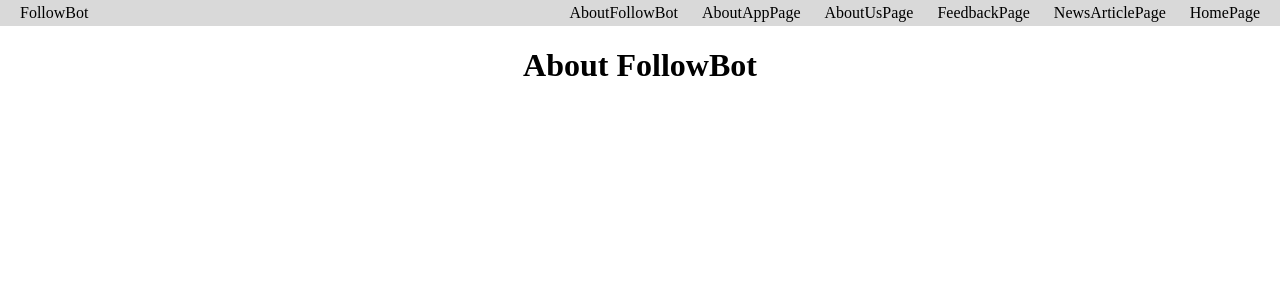
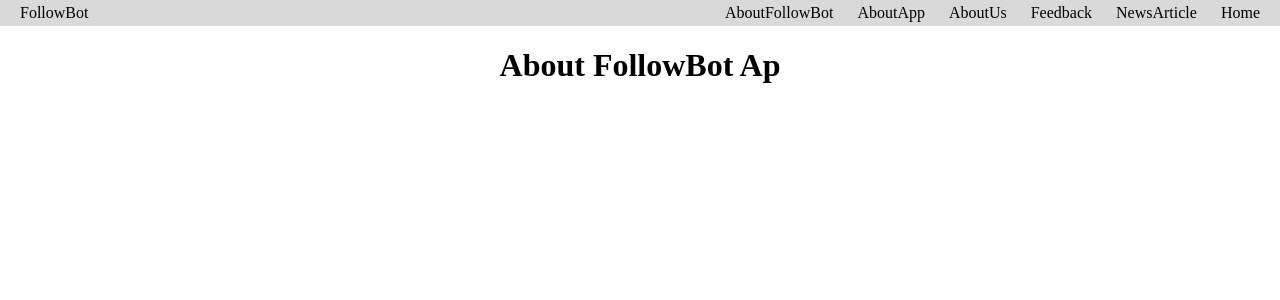
Before and after one commit to FrankVanris2/FollowBot, a React app in the folder BotServer/: page /AboutFollowBotPage in a window 1280 px wide. Shown: the top 300 px of the page. Built offline with nearby package versions, Linux system fonts and the light colour scheme.

Commit message:
fixed error where website where page were not loading

```diff
--- a/BotServer/src/NavBar.jsx
+++ b/BotServer/src/NavBar.jsx
@@ -10,12 +10,12 @@ export default function Navbar(){
                 FollowBot
             </Link>
             <ul>
-                <CustomLink to="/AboutFollowBot">AboutFollowBot</CustomLink>
-                <CustomLink to="/AboutAppPage">AboutAppPage</CustomLink>
-                <CustomLink to="/AboutUsPage">AboutUsPage</CustomLink>
-                <CustomLink to="/FeedbackPage">FeedbackPage</CustomLink>
-                <CustomLink to="/NewsArticlePage">NewsArticlePage</CustomLink>
-                <CustomLink to="/HomePage">HomePage</CustomLink>
+                <CustomLink to="/AboutFollowBotPage">AboutFollowBot</CustomLink>
+                <CustomLink to="/AboutAppPage">AboutApp</CustomLink>
+                <CustomLink to="/AboutUsPage">AboutUs</CustomLink>
+                <CustomLink to="/FeedbackPage">Feedback</CustomLink>
+                <CustomLink to="/NewsArticlePage">NewsArticle</CustomLink>
+                <CustomLink to="/HomePage">Home</CustomLink>
             </ul>
 
         </nav>
--- a/BotServer/src/pages/AboutAppPage.jsx
+++ b/BotServer/src/pages/AboutAppPage.jsx
@@ -1,3 +1,7 @@
-export default function AboutAppPage(){
-    return <h1>About Moble App</h1>
-}
+import React from 'react';
+
+const AboutAppPage = () => {
+    return <h1>About Moble Ap</h1>;
+};
+
+export default AboutAppPage;
--- a/BotServer/src/pages/AboutFollowBotPage.jsx
+++ b/BotServer/src/pages/AboutFollowBotPage.jsx
@@ -1,3 +1,7 @@
-export default function AboutFollowBotPage(){
-    return <h1>About FollowBot</h1>
-}
+import React from 'react';
+
+const AboutFollowBotPage = () => {
+    return <h1>About FollowBot Ap</h1>;
+};
+
+export default AboutFollowBotPage;
--- a/BotServer/src/pages/AboutUsPage.jsx
+++ b/BotServer/src/pages/AboutUsPage.jsx
@@ -1,3 +1,7 @@
-export default function AboutUsPage(){
-    return <h1>AboutUsPage</h1>
-}
+import React from 'react';
+
+const AboutUsPage = () => {
+    return <h1>AboutUsPage</h1>;
+};
+
+export default AboutUsPage;
--- a/BotServer/src/pages/FeedbackPage.jsx
+++ b/BotServer/src/pages/FeedbackPage.jsx
@@ -1,3 +1,7 @@
-export default function FeedbackPage(){
-    return <h1>FeedbackPage</h1>
-}
+import React from 'react';
+
+const FeedbackPage = () => {
+    return <h1>FeedbackPage</h1>;
+};
+
+export default FeedbackPage;
--- a/BotServer/src/pages/NewArticlePage.jsx
+++ b/BotServer/src/pages/NewArticlePage.jsx
@@ -1,3 +1,7 @@
-export default function NewsArticlePage(){
-    return <h1>NewsArticle</h1>
-}
+import React from 'react';
+
+const NewsArticlePage = () => {
+    return <h1>NewsArticlePage</h1>;
+};
+
+export default NewsArticlePage;
```
Also changed, not shown: BotServer/src/pages/AddingFollowBotPage.jsx (+7 -0 lines), BotServer/src/pages/NewsScreen.jsx (deleted), 1 other file (tests, documents, lock files or other folders).
